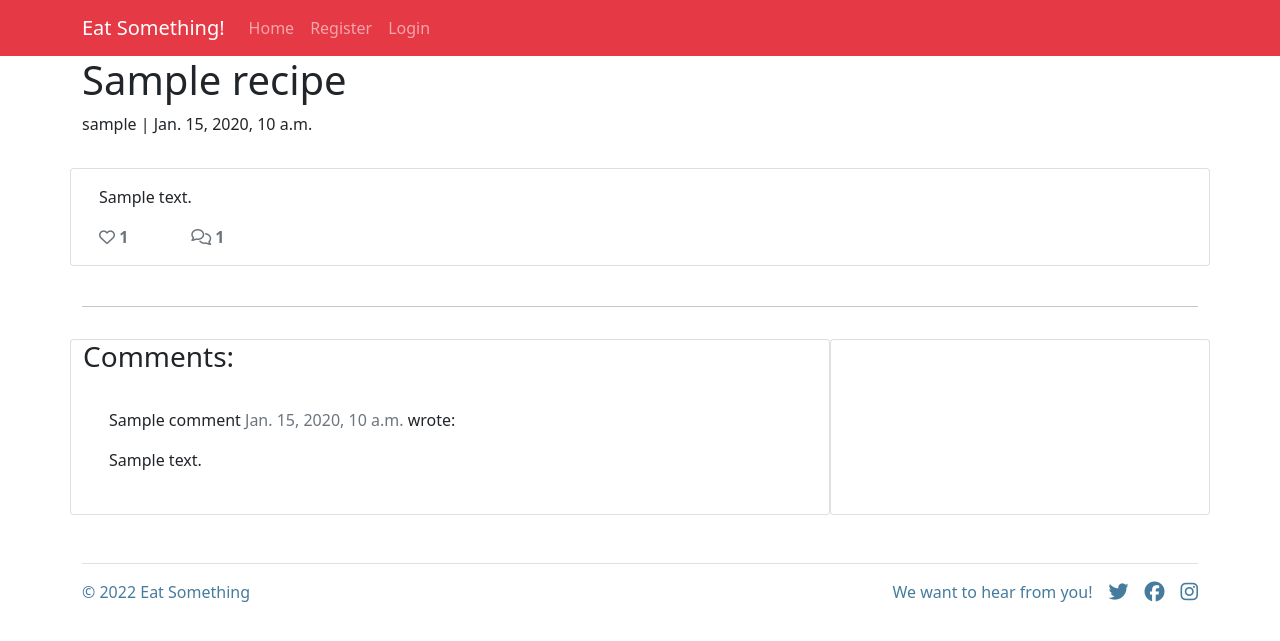
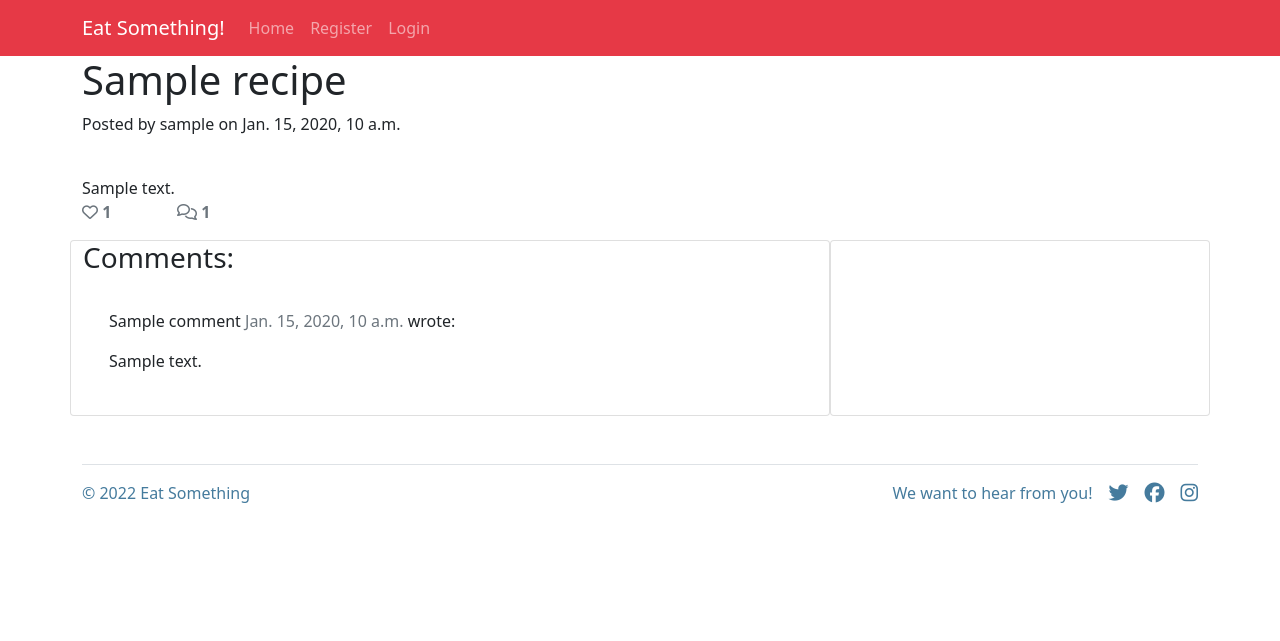
Before and after one commit to robindavidgames/ci-project04, a Django app: page /sample/ in a window 1280 px wide. Shown: the top 641 px of the page. Run offline with Django 3.2, Linux system fonts and the light colour scheme; tables that the repository leaves empty hold one stand-in row (values such as "Sample post"); some libraries are stand-ins or nearby versions.

Commit message:
Create new recipe_detail.html template.

```diff
--- a/templates/recipe_detail.html
+++ b/templates/recipe_detail.html
@@ -1,40 +1,28 @@
-<!-- Based on the I Think Therefore I Blog template -->
+<!-- Page logic modified from the I Think Therefore I Blog template -->
+<!-- Layout code modified from https://getbootstrap.com/docs/5.0/examples/blog/ -->
 
-{% extends 'base.html' %} {% block content %}
+{% extends 'base.html' %}
+
+{% block content %}
 {% load crispy_forms_tags %}
 
 <div class="masthead">
     <div class="container">
-        <div class="row g-0">
-            <div class="col-md-6 masthead-text">
-                <!-- Post title goes in these h1 tags -->
-                <h1 class="post-title">{{ recipe.title }}</h1>
-                <!-- Post author goes before the | the post's created date goes after -->
-                <p class="post-subtitle">{{ recipe.author }} | {{ recipe.created_on }}</p>
-            </div>
-            <div class="d-none d-md-block col-md-6 masthead-image">
-                <!-- The featured image URL goes in the src attribute -->
+        <article class="blog-post">
+            <!-- Post title. -->
+            <h1 class="blog-post-title">{{ recipe.title }}</h1>
+            <!-- Post details. -->
+            <p class="blog-post-meta">Posted by {{ recipe.author }} on {{ recipe.created_on }}</p>
+            <!-- Image, depending on if one is uploaded. -->
             {% if "placeholder" in recipe.featured_image.url %}
             <img src="https://codeinstitute.s3.amazonaws.com/fullstack/blog/default.jpg" width="100%">
             {% else %}
             <img src=" {{ recipe.featured_image.url }}" width="100%">
             {% endif %}
-            </div>
-        </div>
-    </div>
-</div>
-
-<div class="container">
+            <!-- Content of the recipe. -->
+            {{ recipe.content | safe }}
             <div class="row">
-        <div class="col card mb-4  mt-3 left  top">
-            <div class="card-body">
-                <!-- The post content goes inside the card-text. -->
-                <!-- Use the | safe filter inside the template tags -->
-                <p class="card-text ">
-                    {{ recipe.content | safe }}
-                </p>
-                <div class="row">
-
+                <!-- Likes -->
                 <div class="col-1">
                     <strong>
                         {% if user.is_authenticated %}
@@ -52,6 +40,7 @@
                         <span class="text-secondary">{{ recipe.number_of_likes }}</span>
                     </strong>
                 </div>
+                <!-- Number of comments -->
                 <div class="col-1">
                     {% with comments.count as total_comments %}
                     <strong class="text-secondary"><i class="far fa-comments"></i>
@@ -60,14 +49,8 @@
                     {% endwith %}
                 </div>
             </div>
-            </div>
-        </div>
-    </div>
-    <div class="row">
-        <div class="col">
-            <hr>
-        </div>
-    </div>
+        </article>
+        <!-- Comments. Modified from I Think Therefore I Blog -->
         <div class="row">
             <div class="col-md-8 card mb-4  mt-3 ">
                 <h3>Comments:</h3>
@@ -113,5 +96,6 @@
             </div>
         </div>
     </div>
+</div>
 
 {% endblock content %}
```
Lines whose indentation alone changed are shown as unchanged.
